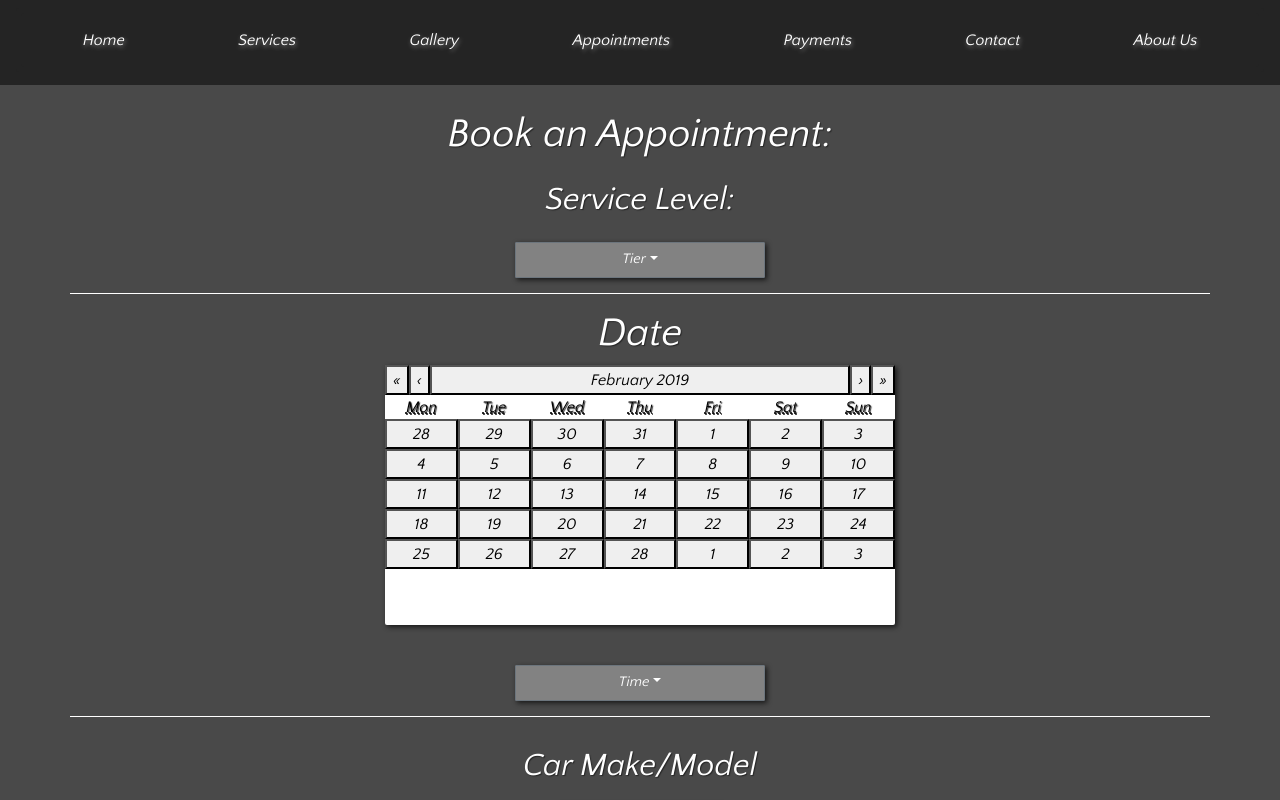
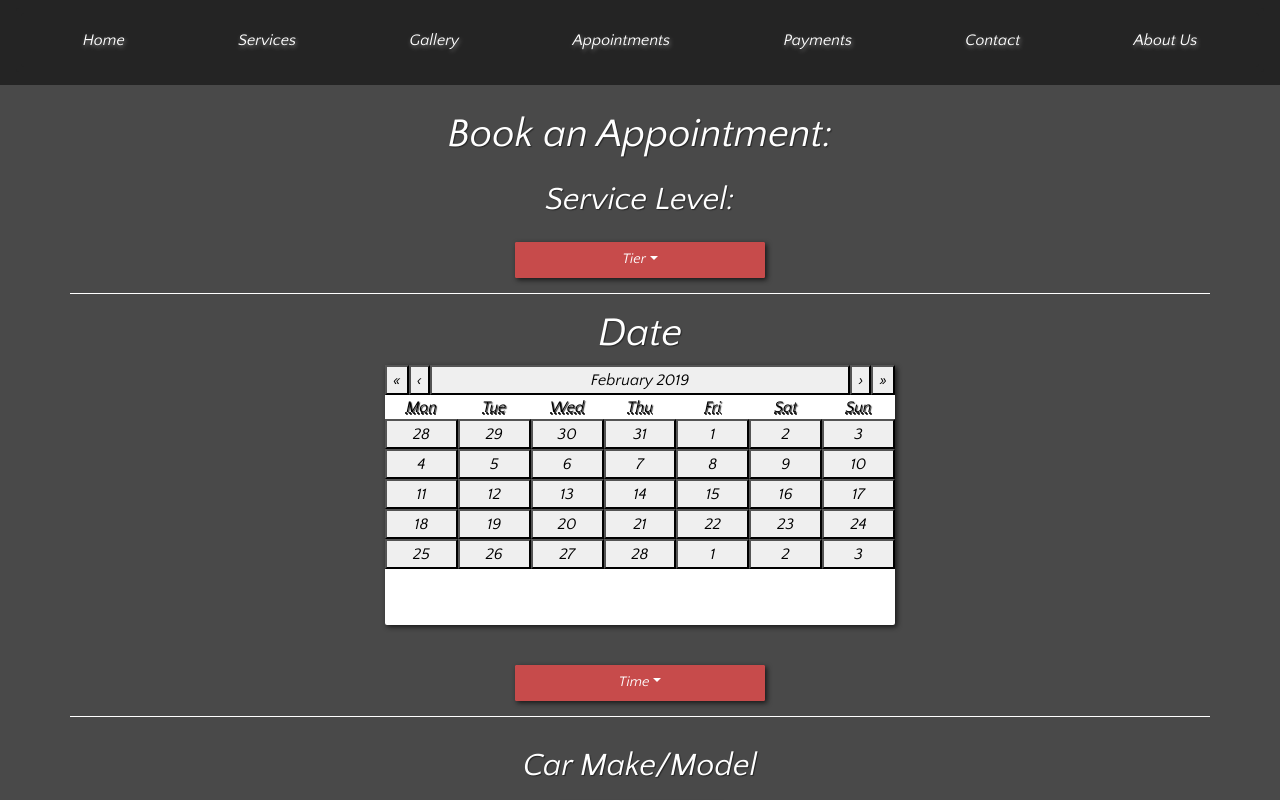
Before and after one commit to mlnemenzo/the-works, a React (Create React App) app: page /appointment in a window 1280 px wide. Shown: the top 800 px of the page. Built offline with nearby package versions, Linux system fonts and the light colour scheme.

Commit message:
button styling

```diff
--- a/src/App.css
+++ b/src/App.css
@@ -89,9 +89,33 @@ tr:nth-child(even) {
   border-radius: 1px;
   color: #fff;
   font-size: .9em;
-  background-color: #828282;
-  border-color: #6c757d;
+  background-color: rgb(199, 75, 75);
+  border-color: rgb(199, 75, 75);
+  outline: none;
   width: 250px;
+}
+
+.btn-secondary:hover {
+  color: #fff;
+  background-color: rgb(159, 44, 44);
+  border-color: rgb(120, 14, 14);
+}
+
+.show>.btn-secondary.dropdown-toggle {
+  color: #fff;
+  background-color: rgb(159, 44, 44);
+  border-color: rgb(120, 14, 14);
+}
+
+.btn-secondary:not(:disabled):not(.disabled):active {
+   color: white;
+   background-color: black;
+   border-color: black
+}
+
+.show>.btn-secondary.dropdown-toggle:focus {
+  -webkit-box-shadow: 0 0 0 0.2rem rgba(0, 0, 0, 0.5);
+  /* box-shadow: 0 0 0 0.2rem rgba(108,117,125,.5); */
 }
 
 .btn-danger {
```
